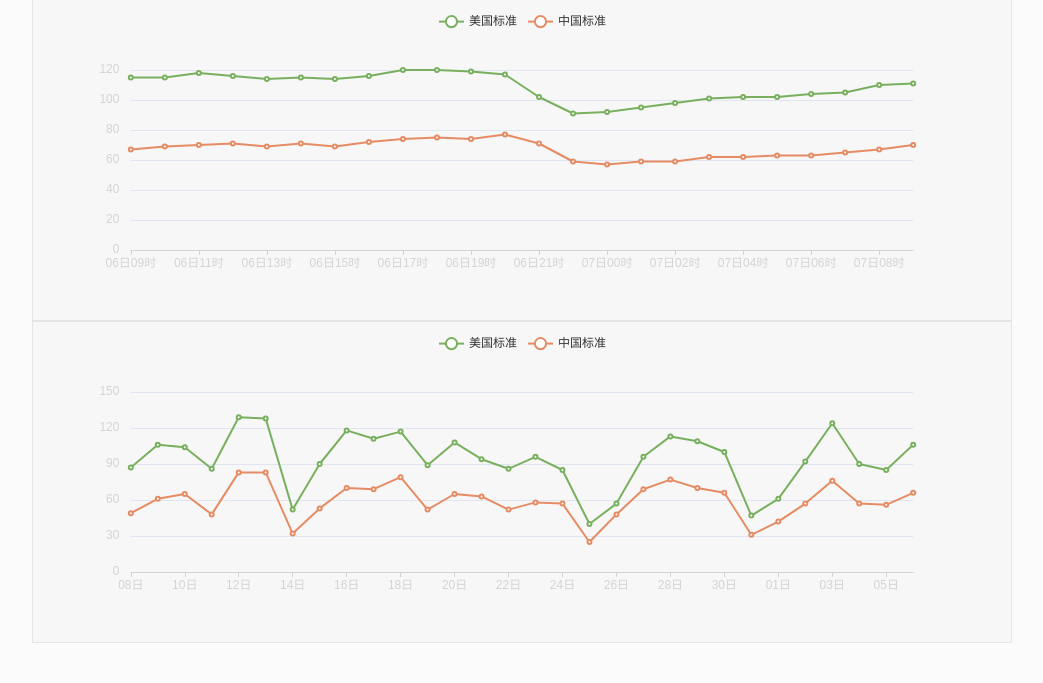
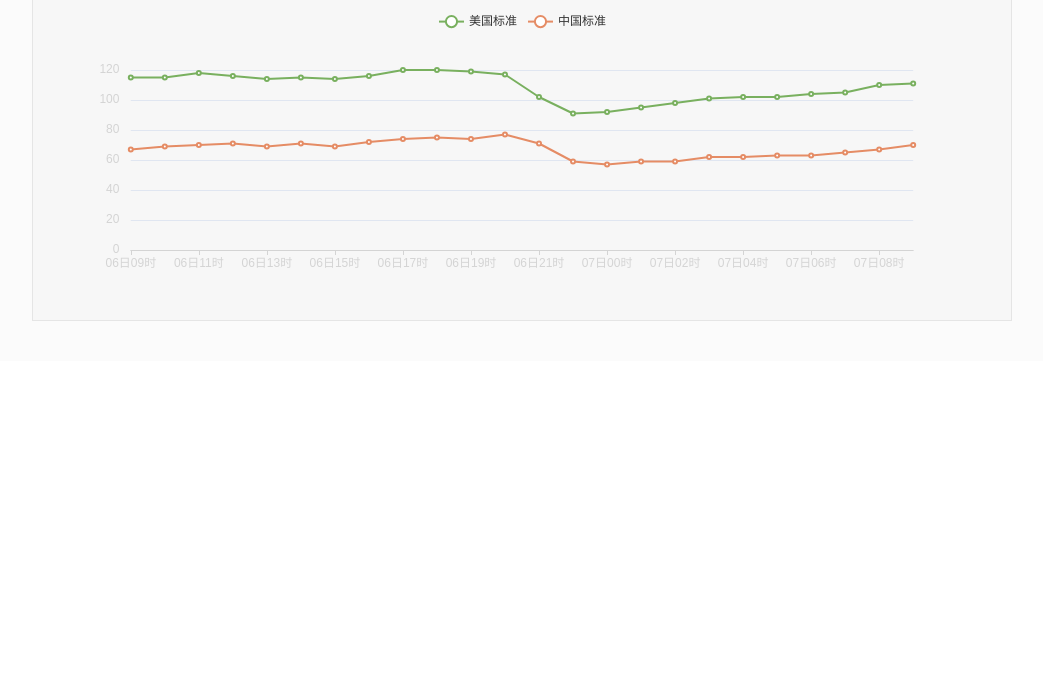
Before and after one commit to SimonCZW/AQIDS, a Django app: page / in a window 1280 px wide. Shown: the part 723-1406 px from the top of the page, without its empty margins (118-1161 px from the left). After the commit the page ends 1044 px from the top, so only its background shows below. Run offline with Django 3.2, Linux system fonts and the light colour scheme; data that the repository does not hold is empty; some libraries are stand-ins or nearby versions.

Commit message:
增加none css

```diff
--- a/mainapp/static/mainapp/css/citydata.css
+++ b/mainapp/static/mainapp/css/citydata.css
@@ -1838,3 +1838,7 @@ ul.message_hotcity_list li a b {
     color: #1e9e69;
     font-size: 12px;
 }
+
+.none {
+    display: none;
+}
```
